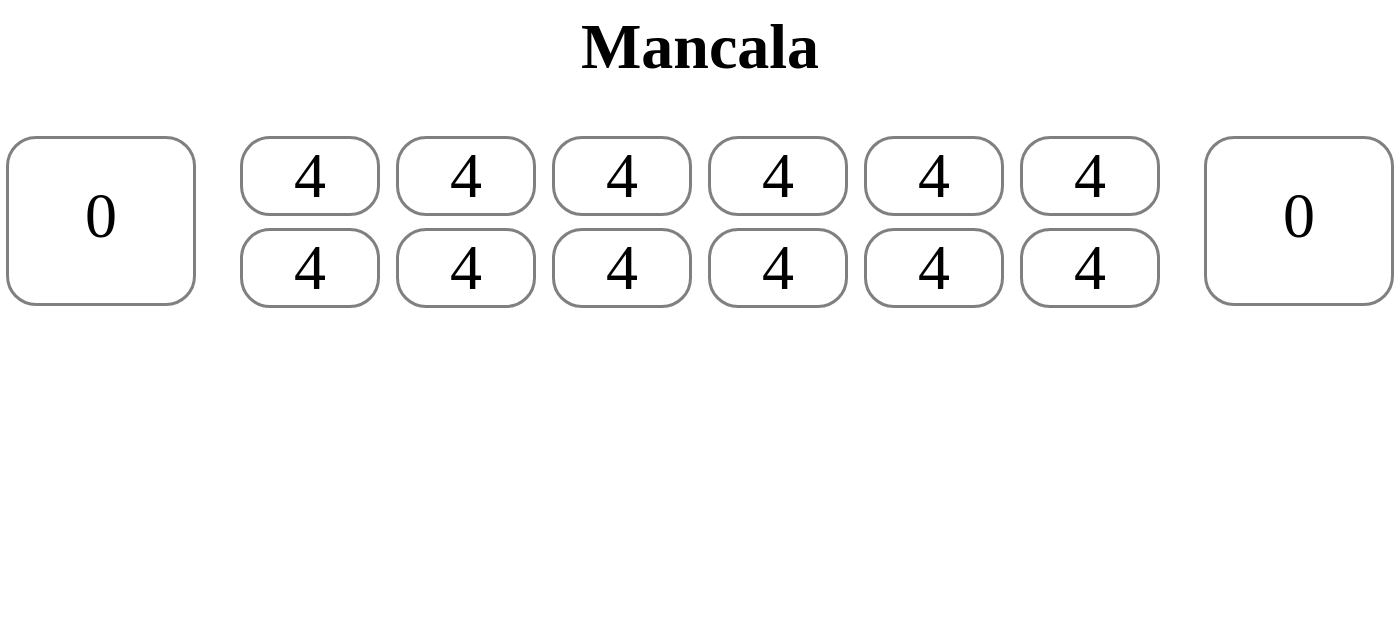
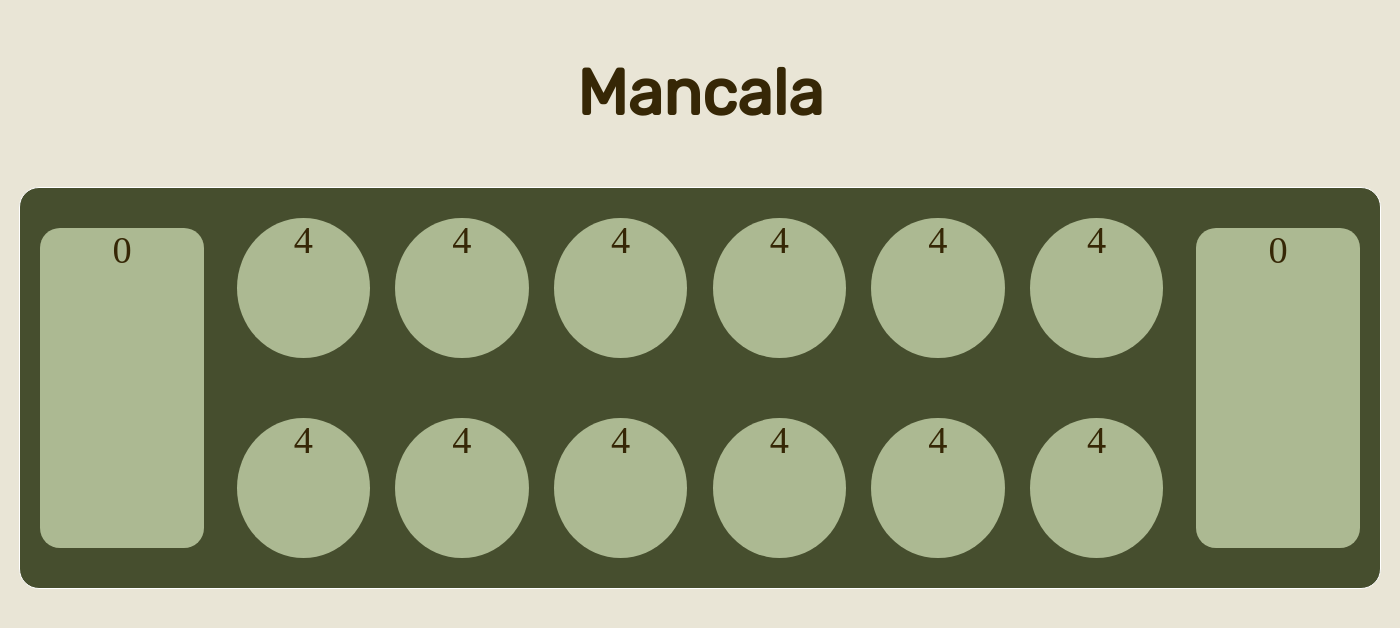
Before and after one commit to barberezra/project_game, a Flask app: page / in a window 1400 px wide. Shown: the top 628 px of the page. Run offline with Flask 3, Linux system fonts and the light colour scheme.

Commit message:
simple layout for the demo (first draft?)

```diff
--- a/web/static/style.css
+++ b/web/static/style.css
@@ -1,49 +1,64 @@
+/* CSS styles */
+body {
+  background-color: #E9E5D6;
+  overflow: hidden;
+  color: #362706;
+  text-align:center;
+  justify-content: center;
+  align-items: center;
+}
+
 h1 {
-    text-align: center;
-    font-size: 4em;
-    margin: 10px;
+  text-align: center;
+  font-size: 4em;
+  margin: 4%;
+  font-family: 'Rubik', sans-serif;
 }
 
 #mancala-board {
-    width: 100%;
-    text-align: center;
+  width: 170vh;
+  height: 50vh;
+  background-color: #464E2E;
+  margin: auto;
+  display: flex;
+  border-radius: 20px;
+  border: 1px solid white;
+  font-size: 0.6em;
 }
 
-* {
-    margin: 0;
-    padding: 0;
-    box-sizing: border-box;
+.inner-box {
+  width: 70%;
+  height: 100%;
+  display: table;
 }
 
-div.pit {
-    width: 10%;
-    height: 80px;
-    align-items: center;
-    justify-content: center;
-    font-size: 4em;
-    border: 3px solid gray;
-    border-radius: 30px;
-    display: inline-block;
-    margin: 6px;
+.pit-container {
+  width: 100%;
+  height: 50%;
+  display: flex;
+}
+
+.pit {
+  width: 14%;
+  height: 70%;
+  background-color: #ACB992;
+  font-size: 4em;
+  border-radius: 50%;
+  display: inline-block;
+  padding: auto;
+  margin: auto;
 }
 
 /* Apply specific styles to data-pit="14" and data-pit="7" */
 div.pit[data-pit="14"], div.pit[data-pit="7"] {
-    height: 170px;
-    width: 190px;
-    vertical-align: middle;
-    padding-top: 40px;
-}
-
-div.pit[data-pit="7"] {
-    float: right;
-}
-div.pit[data-pit="14"] {
-    float: left;
+width: 12%;
+height: 80%;
+border-radius: 20px;
+margin: auto;
 }
 
 /* Use CSS Grid to evenly distribute the filler pits between 7 and 14 */
 #mancala-board > div.pit:not([data-pit="14"]):not([data-pit="7"]) {
-    flex: 1; /* Allow these pits to flexibly fill the space between 7 and 14 */
-    width: 80px; /* Set the width for the filler pits */
+  flex: 1; /* Allow these pits to flexibly fill the space between 7 and 14 */
+  width: 75%; /* Set the width for the filler pits */
 }
--- a/web/templates/index.html
+++ b/web/templates/index.html
@@ -4,24 +4,22 @@
         <title>Play Mancala!</title>
         <link rel="shortcut icon" href="{{ url_for('static', filename='favicon.ico') }}">
         <link rel="stylesheet" href="{{ url_for('static', filename='style.css') }}"> <!-- {{ url_for('static', filename='style.css') }} -->
+        <link rel="preconnect" href="https://fonts.googleapis.com">
+        <link rel="preconnect" href="https://fonts.gstatic.com" crossorigin>
+        <link href="https://fonts.googleapis.com/css2?family=Rubik&display=swap" rel="stylesheet">
     </head>
     <body>
       <h1>Mancala</h1>
-        <br><br>
       <div id="mancala-board">
           <div class="pit" data-pit="14">0</div>
+            <div class="inner-box">
               <div class="pit-container">
-                <div>
                 <div class="pit" data-pit="13">4</div>
                 <div class="pit" data-pit="12">4</div>
                 <div class="pit" data-pit="11">4</div>
                 <div class="pit" data-pit="10">4</div>
                 <div class="pit" data-pit="9">4</div>
                 <div class="pit" data-pit="8">4</div>
-                    <div class="pit" data-pit="7">0</div>
-                </div>
-                <div>
-                </div>
               </div>
               <div class="pit-container">
                 <div class="pit" data-pit="1">4</div>
@@ -32,6 +30,8 @@
                 <div class="pit" data-pit="6">4</div>
               </div>
             </div>
+          <div class="pit" data-pit="7">0</div>
+        </div>
       <script type="text/javascript" src="../static/move.js"></script>
     </body>
 </html>
```
Lines whose indentation alone changed are shown as unchanged.
